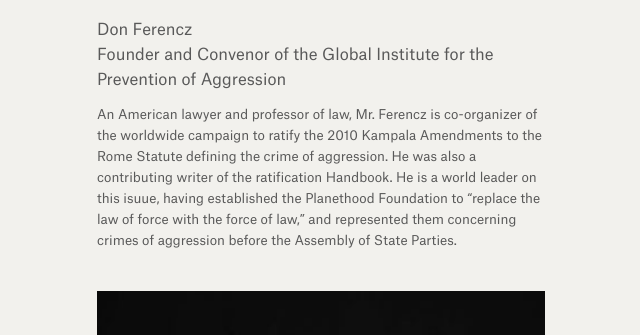
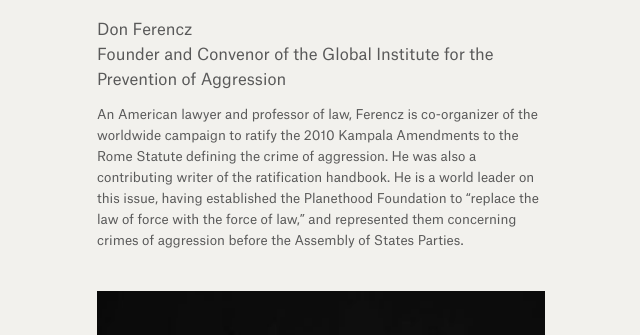
Before and after one commit to weights-and-measures/weights-and-measures.github.io, a Jekyll site: the page built from photographs.html, in a window 1280 px wide and 900 px high, scrolled down 22399 px. Shown: the part 152-487 px from the top of the window, without its empty margins (319-959 px from the left). Built offline with Jekyll 4.4.1, drawn with Linux system fonts in a browser that asks for light colours.

Commit message:
Updated D34

```diff
--- a/_photographs/d34.markdown
+++ b/_photographs/d34.markdown
@@ -9,4 +9,4 @@ position: 7
 Don Ferencz <br> Founder and Convenor of the Global Institute for the Prevention of Aggression
 
 
-An American lawyer and professor of law, Mr. Ferencz is co-organizer of the worldwide campaign to ratify the 2010 Kampala Amendments to the Rome Statute defining the crime of aggression. He was also a contributing writer of the ratification Handbook. He is a world leader on this isuue, having established the Planethood Foundation to "replace the law of force with the force of law," and represented them concerning crimes of aggression before the Assembly of State Parties.
+An American lawyer and professor of law, Ferencz is co-organizer of the worldwide campaign to ratify the 2010 Kampala Amendments to the Rome Statute defining the crime of aggression. He was also a contributing writer of the ratification handbook. He is a world leader on this issue, having established the Planethood Foundation to "replace the law of force with the force of law," and represented them concerning crimes of aggression before the Assembly of States Parties.
```
